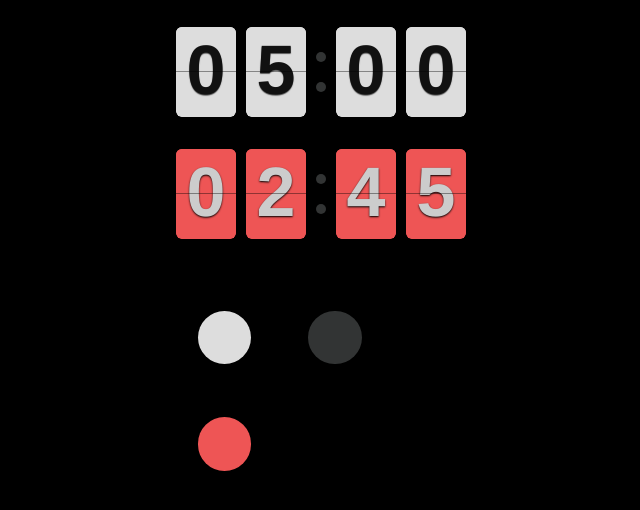
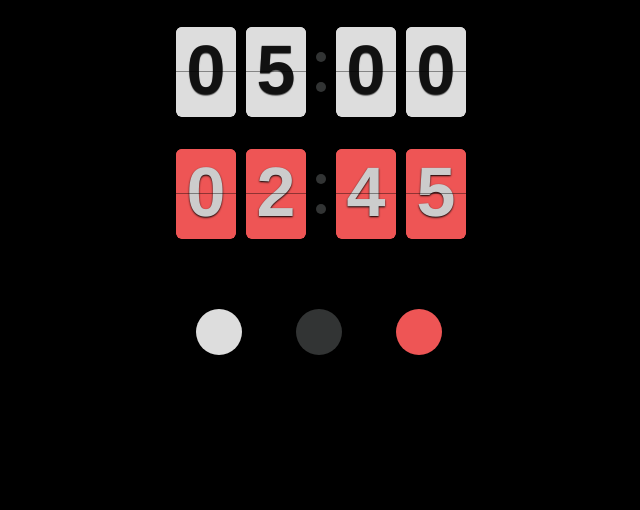
Before and after one commit to bqpd/200countdown, a plain HTML site: page index.html in a window 1280 px wide. Shown: the whole page, without its empty margins (319-959 px from the left). Drawn offline with nearby package versions, Linux system fonts and the light colour scheme.

Commit message:
fix width

```diff
--- a/index.html
+++ b/index.html
@@ -28,13 +28,14 @@
 		}
 
 		button {
-			border-width: 0;
+			border: 0;
+			padding: 0;
 			font-weight: 700;
 			cursor: pointer;
-			margin: 2em;
-			height: 4em;
-			width: 4em;
-			border-radius: 2em;
+			margin: 25px;
+			height: 46px;
+			width: 46px;
+			border-radius: 23px;
 		}
 
 		.clock .red {
```
